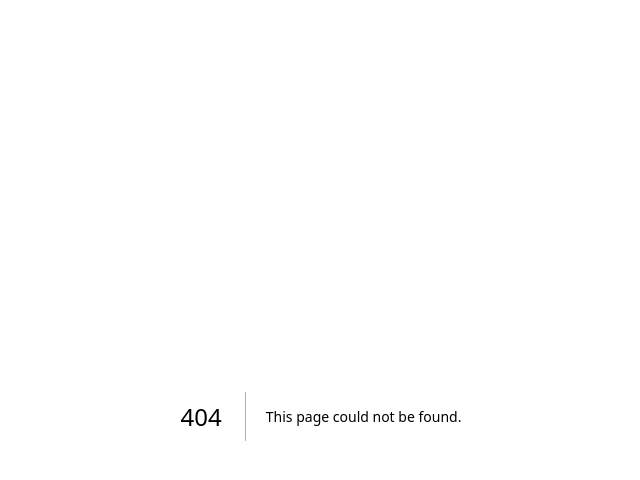
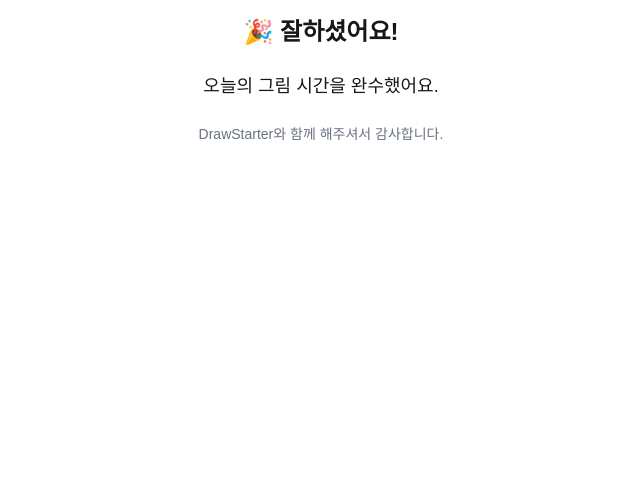
Before and after one commit to mandu9284/drawstarter, a Next.js app: page /done in a window 1280 px wide. Before the commit this address had no page. Shown: the top 480 px of the page, without its empty margins (319-959 px from the left). Built offline with nearby package versions, Linux system fonts and the light colour scheme.

Commit message:
feat: done페이지 추가

```diff
--- /dev/null
+++ b/app/done/page.tsx
@@ -0,0 +1,11 @@
+"use client"
+
+export default function DonePage() {
+  return (
+    <div className="space-y-6 text-center">
+      <h2 className="text-2xl font-bold">🎉 잘하셨어요!</h2>
+      <p className="text-lg">오늘의 그림 시간을 완수했어요.</p>
+      <p className="text-sm text-gray-500">DrawStarter와 함께 해주셔서 감사합니다.</p>
+    </div>
+  );
+}
--- a/app/draw/page.tsx
+++ b/app/draw/page.tsx
@@ -22,7 +22,7 @@ export default function DrawPage() {
       setHasCompleted(true);
       if (hasCompleted) {
         alert("⏰ 타이머가 완료되었습니다! 수고하셨어요 🙌");
-        router.push("/");
+        router.push("/done");
       }
     }
 
```
